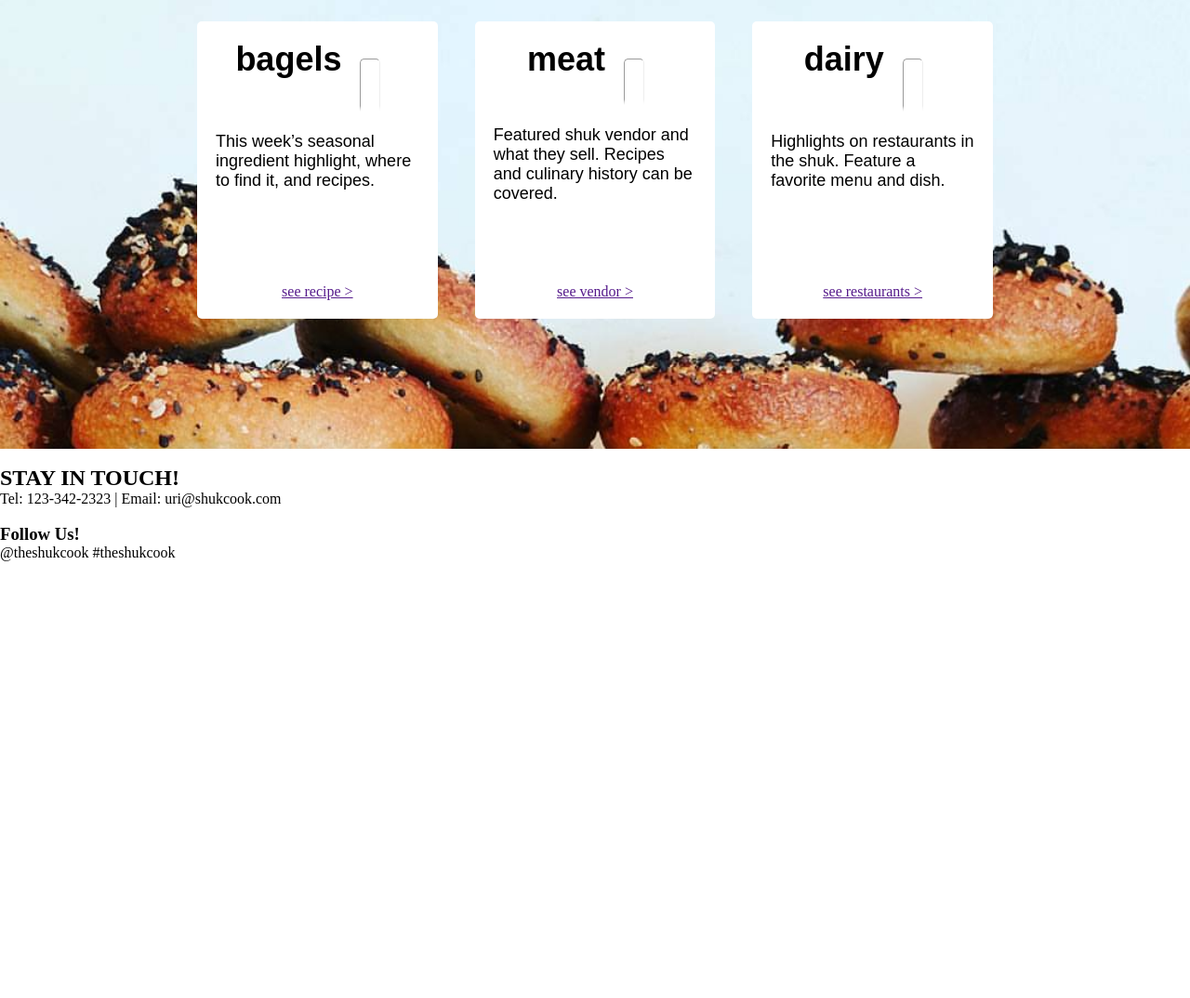
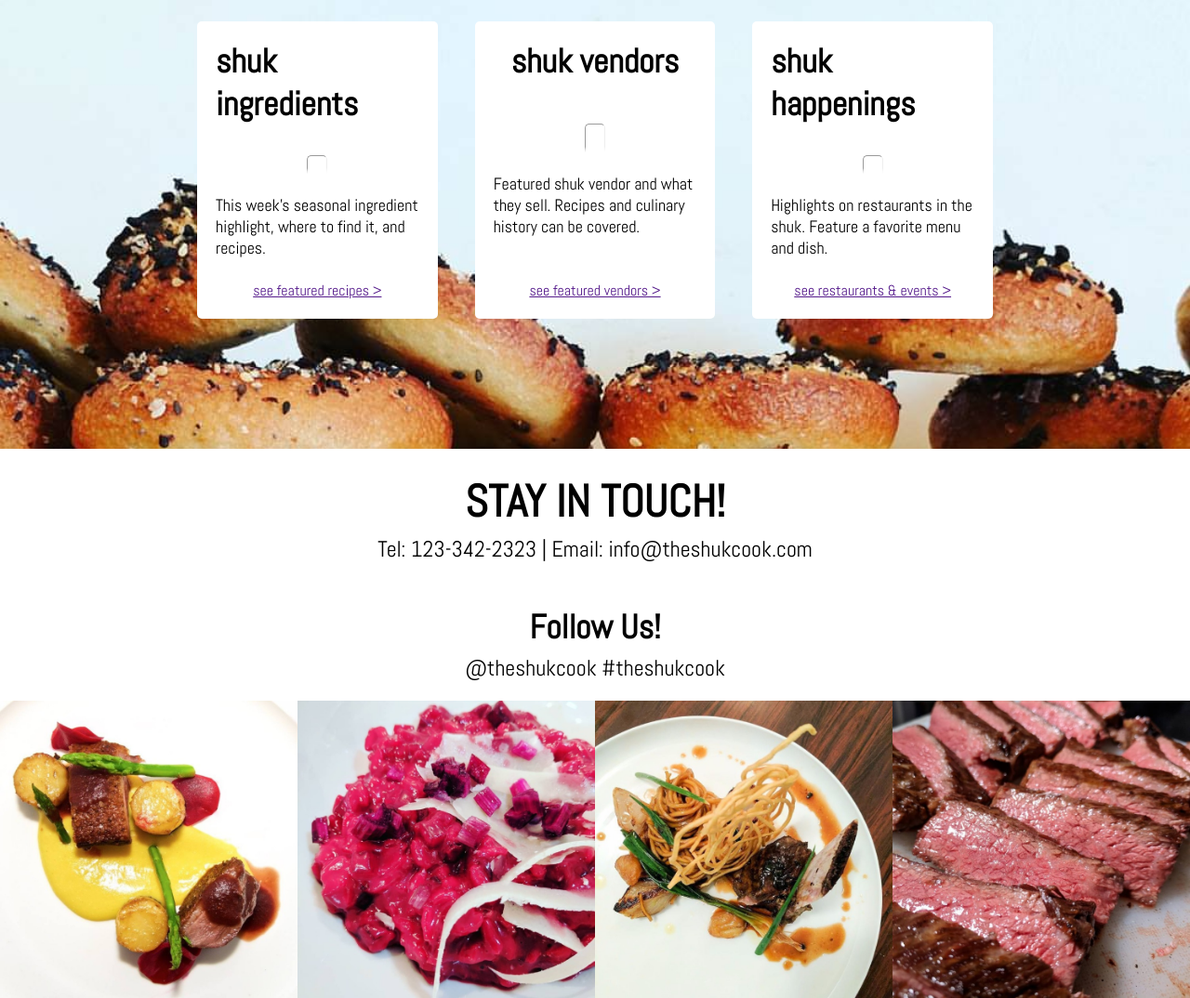
Before and after one commit to urizal/theshukcook, a plain HTML site: page index.html in a window 1280 px wide. Shown: the part 1249-2323 px from the top of the page at 93% size. Before the commit the page ends 1853 px from the top, so only its background shows below. Drawn offline with Linux system fonts and the light colour scheme.

Commit message:
updated font of all elements and styled contact section

```diff
--- a/index.html
+++ b/index.html
@@ -47,22 +47,22 @@
     <section class="services-container">
      <div class="services">
       <div class="services-offer">
-        <h3 class="services-title">bagels</h3>
+        <h3 class="services-title">shuk ingredients</h3>
         <hr class="break">
         <p class="services-desc">This week’s seasonal ingredient highlight, where to find it, and recipes.</p>
-        <a href="" class="services-link">see recipe ></a>
+        <a href="" class="services-link">see featured recipes ></a>
       </div>
       <div class="services-offer">
-        <h3 class="services-title">meat</h3>
+        <h3 class="services-title">shuk vendors</h3>
         <hr class="break">
         <p class="services-desc">Featured shuk vendor and what they sell.  Recipes and culinary history can be covered.</p>
-        <a href="" class="services-link">see vendor ></a>
+        <a href="" class="services-link">see featured vendors ></a>
       </div>
       <div class="services-offer">
-        <h3 class="services-title">dairy</h3>
+        <h3 class="services-title">shuk happenings</h3>
         <hr class="break">
         <p class="services-desc">Highlights on restaurants in the shuk.  Feature a favorite menu and dish.</p>
-        <a href="" class="services-link">see restaurants ></a>
+        <a href="" class="services-link">see restaurants & events ></a>
       </div>
     </div>
     </section>
@@ -70,19 +70,20 @@
       <img src="" alt="">
       <div class="blank-content"></div>
     </div>
-    <div class="gallery">
-      <img src="" alt="">
-      <img src="" alt="">
-      <img src="" alt="">
-      <img src="" alt="">
-    </div>
-    <div class="contact">
+
+    <section class="contact">
       <h2 class="contact-title">STAY IN TOUCH!</h2>
-      <p class="contact-info">Tel: 123-342-2323 | Email: uri@shukcook.com</p>
+      <p class="contact-info">Tel: 123-342-2323 | Email: info@theshukcook.com</p>
       <span class="break"></span>
       <h3 class="contact-follow">Follow Us!</h3>
       <p class="contact-info">@theshukcook #theshukcook</p>
-    </div>
+    </section>
+    <section class="gallery">
+      <img class="gallery-image" src="Images/goose.jpeg" alt="">
+      <img class="gallery-image" src="Images/beets.jpeg" alt="">
+      <img class="gallery-image" src="Images/rib.jpeg" alt="">
+      <img class="gallery-image" src="Images/gorgeous%20steak.jpeg" alt="">
+    </section>
 
   </main>
 
--- a/style.css
+++ b/style.css
@@ -1,7 +1,12 @@
+@import url('https://fonts.googleapis.com/css?family=Abel');
+
+
+
 * {
   margin: 0;
   padding: 0;
   box-sizing: border-box;
+  font-family: Abel, sans-serif;
 }
 
 header {
@@ -29,7 +34,6 @@ header > * {
 }
 .nav-bar li {
   padding: 10px;
-  font-family: sans-serif;
   font-weight: 600;
 }
 
@@ -61,7 +65,6 @@ header > * {
 }
 .heading .title {
   color: white;
-  font-family: sans-serif;
   padding: 5px;
 
 }
@@ -77,8 +80,7 @@ header > * {
 
 }
 .about img {
-  flex-grow: 1;
-  flex-basis: 50%;
+  align-self: center;
   width: 100%;
   height: auto;
 
@@ -96,14 +98,13 @@ header > * {
 .profile h2 {
   padding-left: 10%;
   font-size: 48px;
-  font-family: sans-serif;
+
 
 }
 .profile p {
   padding-left: 10%;
   width: 50%;
   font-size: 24px;
-  font-family: sans-serif;
 
 }
 .profile hr {
@@ -149,20 +150,43 @@ header > * {
 }
 .services h3 {
   font-size: 36px;
-  font-family:sans-serif;
+
 }
 
 .services p {
   font-size: 18px;
-  font-family: sans-serif;
+
 }
 
+.contact{
+  text-align: center;
+}
+.contact>* {
+  margin: 5px;
+
+}
+.contact h2 {
+  font-size: 48px;
+  font-weight: bold;
+
+}
+.contact h3 {
+  font-size: 36px;
+  font-weight: bold;
+}
+.contact p {
+  margin-bottom: 20px;
+  font-size: 24px;
+}
 
 
 .gallery {
   display: flex;
 }
 .gallery-image {
-  flex-grow: 1;
+  align-self: center;
+  max-width: 25%;
+  height: auto;
+
 
 }
```
Also changed, not shown: Images/gorgeous steak.jpeg (added), Images/strip steak.jpeg (renamed from Images/steak.jpeg).
